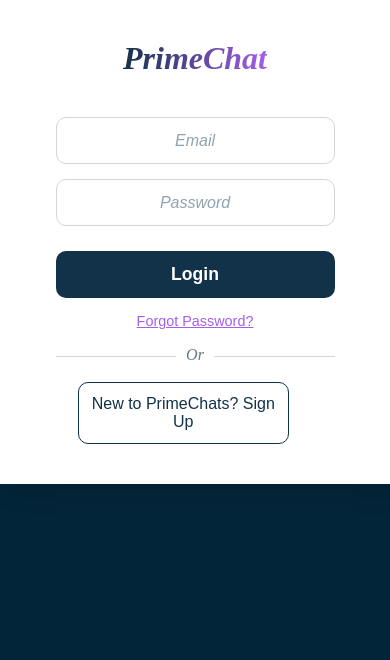
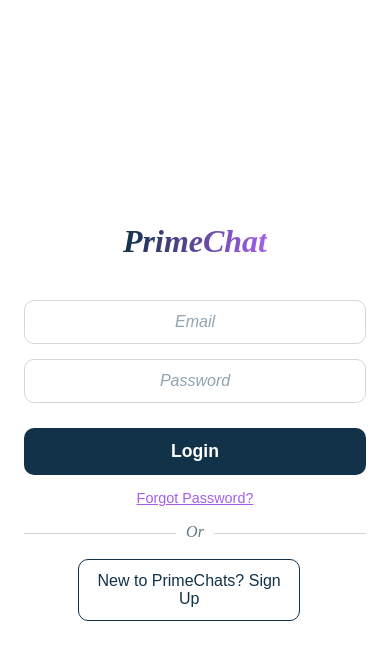
Before and after one commit to authur4q/primechat1, a Next.js app: page /login in a window 390 px wide. Shown: the top 660 px of the page. Built offline with nearby package versions, Linux system fonts and the light colour scheme.

Commit message:
Refactor CSS for login module responsiveness
Updated height properties to use min-height for better responsiveness. Adjusted padding and layout for form and info sections on smaller screens.

```diff
--- a/src/app/login/login.module.css
+++ b/src/app/login/login.module.css
@@ -1,6 +1,6 @@
 .loginWrapper {
   display: flex;
-  height: 100vh;
+  min-height: 100vh;
   width: 100vw;
   align-items: center;
   justify-content: center;
@@ -10,10 +10,9 @@
 .loginContainer {
   display: flex;
   width: 100%;
-  height: 100vh;
+  min-height: 100vh;
 }
 
-/* Left Side: Form Section */
 .formSection {
   display: flex;
   flex-direction: column;
@@ -21,7 +20,7 @@
   align-items: center;
   justify-content: center;
   background-color: rgba(255, 255, 255, 0.95);
-  padding: 40px;
+  padding: 40px 20px;
   width: 40%;
   z-index: 2;
   box-shadow: 10px 0 30px rgba(0, 0, 0, 0.2);
@@ -149,7 +148,6 @@
   border-radius: 5px;
 }
 
-/* Right Side: Info Section */
 .infoSection {
   width: 60%;
   height: 100vh;
@@ -180,17 +178,33 @@
   font-weight: 300;
 }
 
-/* Responsiveness */
 @media (max-width: 1024px) {
   .formSection { width: 50%; }
   .infoSection { width: 50%; }
 }
 
 @media (max-width: 768px) {
-  .loginContainer { flex-direction: column; }
-  .infoSection { display: none; }
+  .infoSection {
+    display: none;
+  }
+
+  .loginContainer {
+    flex-direction: column;
+  }
+
   .formSection {
     width: 100%;
+    min-height: 100vh;
+    padding: 40px 15px;
     background-color: white;
+    box-shadow: none;
+  }
+
+  .form input, .loginBtn, .registerBtn, .divider {
+    width: 95%;
+  }
+
+  .form input {
+    font-size: 16px;
   }
 }
```
